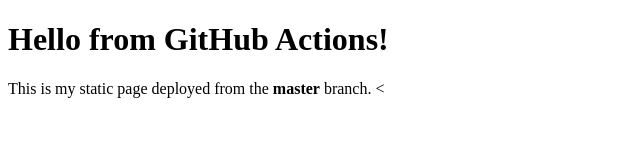
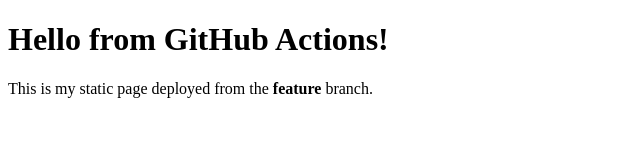
Before and after one commit to filipstankovski/SI_2025_lab3_233111, a plain HTML site: page index.html in a window 1280 px wide. Shown: the full height of the page, 0-640 px from the left. Drawn offline with Linux system fonts and the light colour scheme.

Commit message:
Change HTML branch name

```diff
--- a/index.html
+++ b/index.html
@@ -3,8 +3,8 @@
 <head>
   <title>CI/CD Homework</title>
 </head>
-
+<body>
   <h1>Hello from GitHub Actions!</h1>
-  <p>This is my static page deployed from the <strong>master</strong> branch. <
-</body
+  <p>This is my static page deployed from the <strong>feature</strong> branch. </p>
+</body>
 </html>
```
